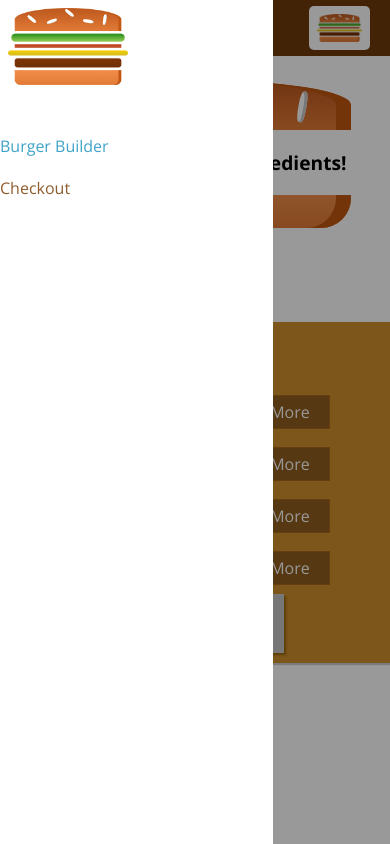
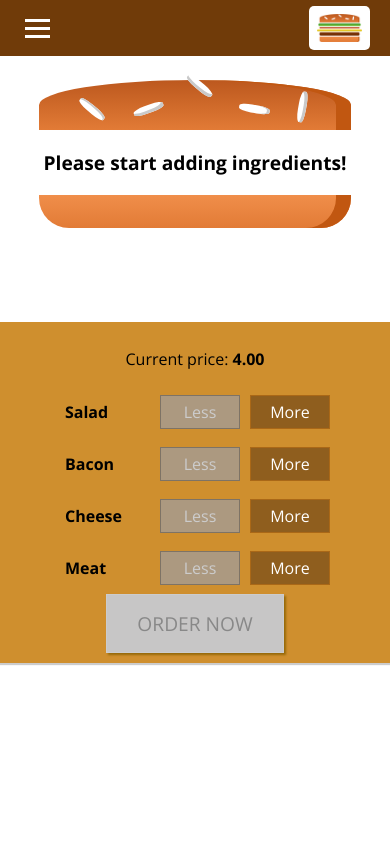
Before and after one commit to HoangNguyen-CA-old/burger-builder-app, a React (Create React App) app: page / in a window 390 px wide. Built offline with nearby package versions, Linux system fonts and the light colour scheme.

Commit message:
finished sidedrawer toggle for mobile view

```diff
--- a/src/components/Layout/Layout.js
+++ b/src/components/Layout/Layout.js
@@ -5,16 +5,20 @@ import Toolbar from '../Navigation/Toolbar/Toolbar';
 
 class Layout extends Component {
   state = {
-    showSideDrawer: true,
+    showSideDrawer: false,
   };
   SideDrawerClosedHandler = () => {
     this.setState({ showSideDrawer: false });
   };
 
+  SideDrawerOpenHandler = () => {
+    this.setState({ showSideDrawer: true });
+  };
+
   render() {
     return (
       <>
-        <Toolbar />
+        <Toolbar openDrawer={this.SideDrawerOpenHandler} />
         <SideDrawer
           open={this.state.showSideDrawer}
           closed={this.SideDrawerClosedHandler}
--- /dev/null
+++ b/src/components/Navigation/Toolbar/Menu/Menu.js
@@ -0,0 +1,14 @@
+import React from 'react';
+
+import styles from './Menu.module.css';
+const Menu = (props) => {
+  return (
+    <div onClick={props.clicked} className={styles.menu}>
+      <div></div>
+      <div></div>
+      <div></div>
+    </div>
+  );
+};
+
+export default Menu;
--- /dev/null
+++ b/src/components/Navigation/Toolbar/Menu/Menu.module.css
@@ -0,0 +1,10 @@
+.menu {
+  cursor: pointer;
+}
+
+.menu div {
+  background-color: white;
+  width: 25px;
+  height: 3px;
+  margin: 5px;
+}
--- a/src/components/Navigation/Toolbar/Toolbar.js
+++ b/src/components/Navigation/Toolbar/Toolbar.js
@@ -1,13 +1,14 @@
 import React from 'react';
 import Logo from '../../Logo/Logo';
 import NavigationItems from '../NavigationItems/NavigationItems';
+import Menu from './Menu/Menu';
 
 import styles from './Toolbar.module.css';
 import classes from './Toolbar.module.css';
 const Toolbar = (props) => {
   return (
     <header className={styles.toolbar}>
-      <div>MENU</div>
+      <Menu clicked={props.openDrawer}></Menu>
       <div style={{ height: '80%' }}>
         <Logo />
       </div>
```
